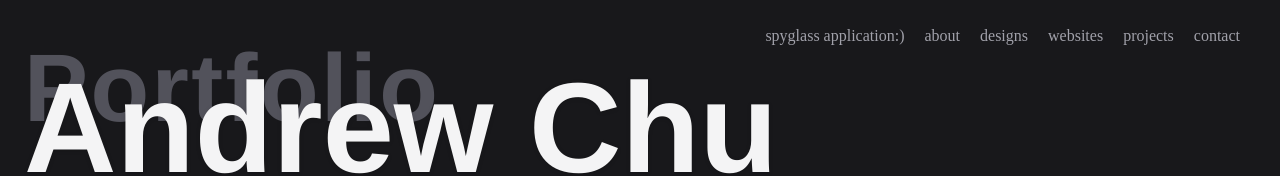
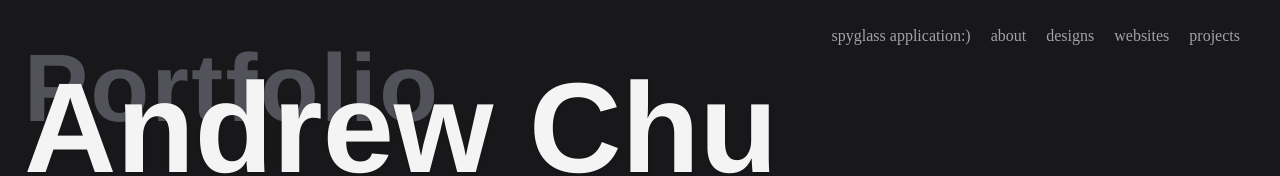
Before and after one commit to andrewchu16/andrewchu.ca, a SvelteKit app: page / in a window 1280 px wide. Shown: the top 176 px of the page. Built offline with nearby package versions, Linux system fonts and the light colour scheme; a web font is replaced by a local one.

Commit message:
no contact

```diff
--- a/src/lib/Navbar.svelte
+++ b/src/lib/Navbar.svelte
@@ -31,5 +31,4 @@
     <a href="#designs" class="link">designs</a>
     <a href="#websites" class="link">websites</a>
     <a href="#projects" class="link">projects</a>
-    <a href="#contact" class="link">contact</a>
 </header>
--- a/src/routes/+page.svelte
+++ b/src/routes/+page.svelte
@@ -86,12 +86,6 @@
                 </a>
             </div>
         </div>
-        <div class="h-96 w-full p-6">
-            <h2 class="text-4xl text-zinc-300 font-main text-center" id="contact">Contact</h2>
-            <p class="text-xl text-zinc-400 font-main flex h-full justify-center items-center">
-                Find me at andrew.chu206@gmail.com
-            </p>
-        </div>
     </div>
     <Footer />
 </div>
```
